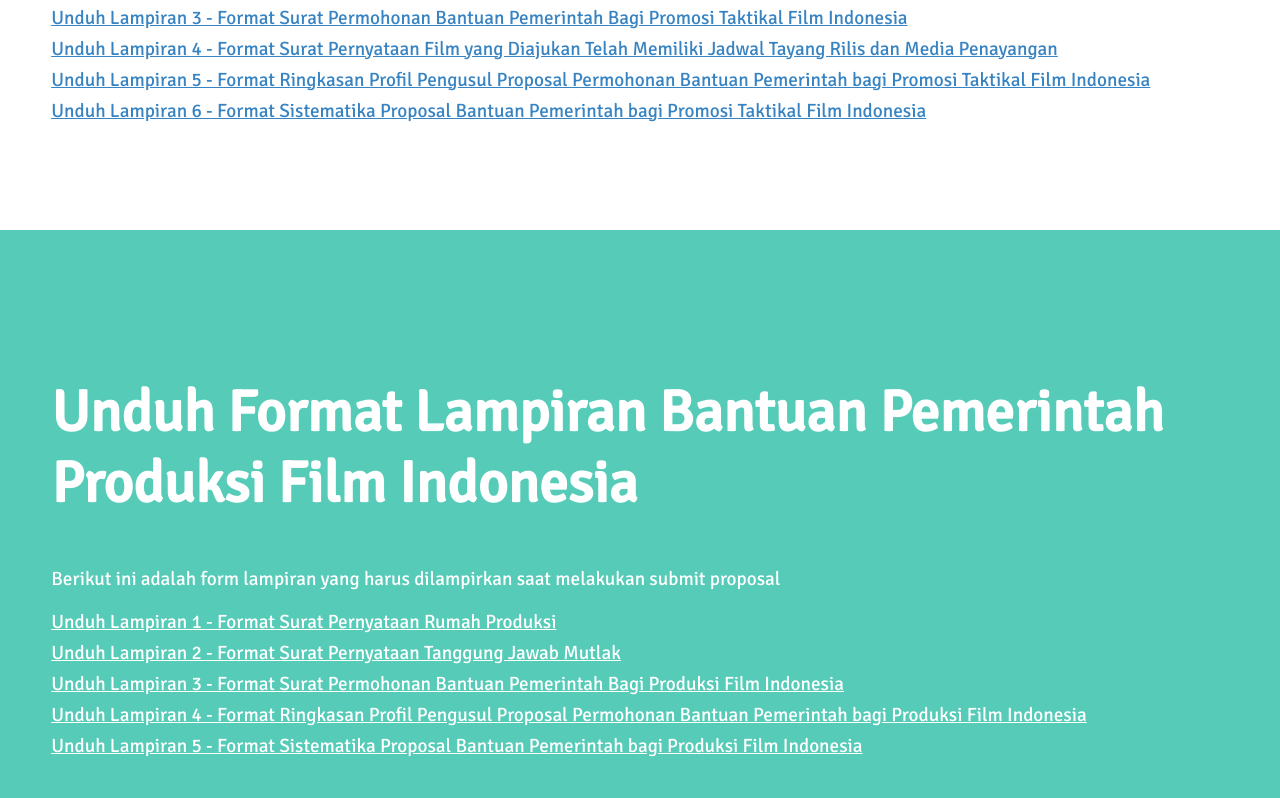
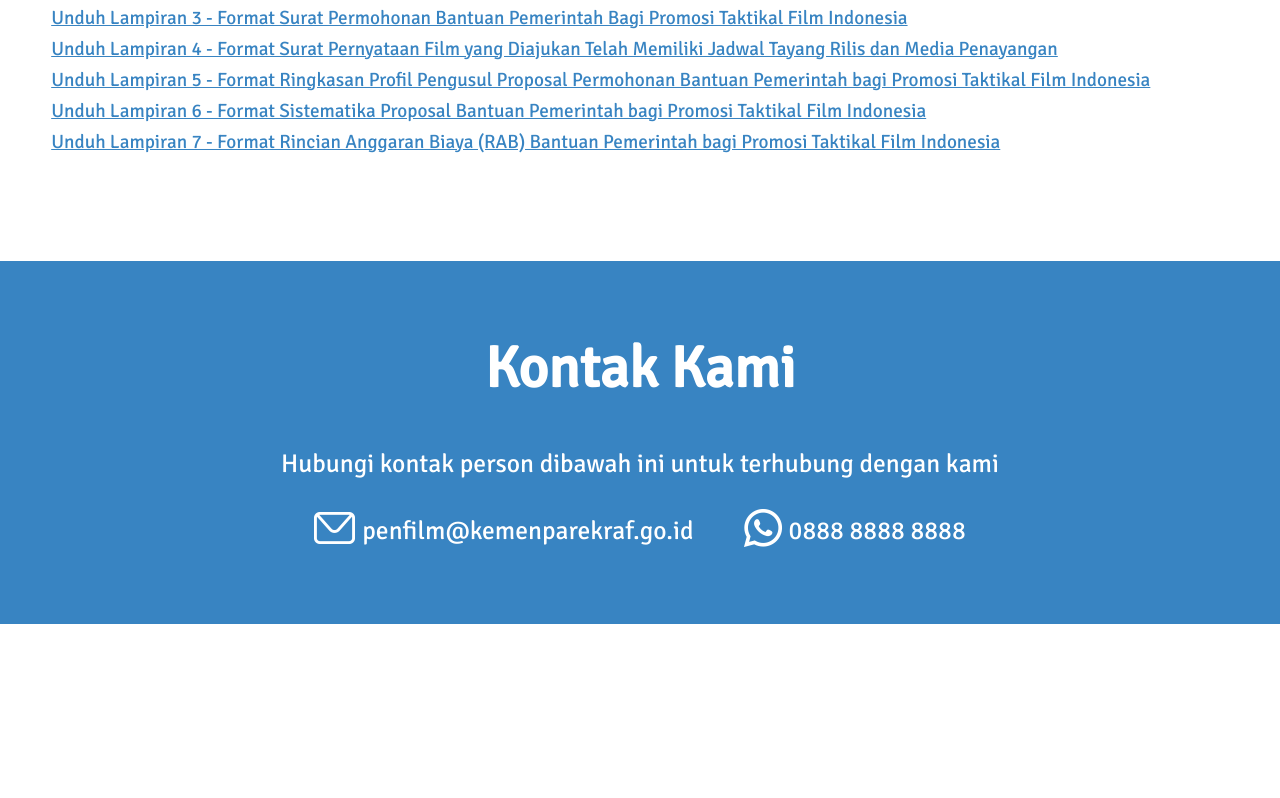
Before and after one commit to farolinar/penkemeparekraf-archive, a React (Create React App) app: page /unduh-formulir in a window 1280 px wide. Shown: the part 1182-1980 px from the top of the page. After the commit the page ends 1806 px from the top, so only its background shows below. Built offline with nearby package versions, Linux system fonts and the light colour scheme.

Commit message:
Update unduh formulir page

```diff
--- a/src/js/views/pages/downloadForm/index.js
+++ b/src/js/views/pages/downloadForm/index.js
@@ -6,27 +6,31 @@ import "./DownloadForm.scss";
 const TACTICAL_FORMS = [
     {
         name: "Unduh Lampiran 1 - Format Surat Pernyataan Rumah Produksi",
-        url: ""
+        url: "https://drive.google.com/uc?export=download&id=1yLnjwIvv9tQu4XkhApNdmEcBy5deLMxg"
     },
     {
         name: "Unduh Lampiran 2 - Format Surat Pernyataan Tanggung Jawab Mutlak",
-        url: ""
+        url: "https://drive.google.com/uc?export=download&id=1Xjc1yexliPU9Lp6LMidQr0xr5r6dkZNU"
     },
     {
         name: "Unduh Lampiran 3 - Format Surat Permohonan Bantuan Pemerintah Bagi Promosi Taktikal Film Indonesia",
-        url: ""
+        url: "https://drive.google.com/uc?export=download&id=13k1Oy_gX-ryd-sa0w1Sg926zHUhQSxuo"
     },
     {
         name: "Unduh Lampiran 4 - Format Surat Pernyataan Film yang Diajukan Telah Memiliki Jadwal Tayang Rilis dan Media Penayangan",
-        url: ""
+        url: "https://drive.google.com/uc?export=download&id=1cVaWjLh_p2_rJgWqimVk8coujoEJBc29"
     },
     {
         name: "Unduh Lampiran 5 - Format Ringkasan Profil Pengusul Proposal Permohonan Bantuan Pemerintah bagi Promosi Taktikal Film Indonesia",
-        url: ""
+        url: "https://drive.google.com/uc?export=download&id=14GPEQHn8USKpti_--bhlm_iqPmACb-O1"
     },
     {
         name: "Unduh Lampiran 6 - Format Sistematika Proposal Bantuan Pemerintah bagi Promosi Taktikal Film Indonesia",
-        url: ""
+        url: "https://drive.google.com/uc?export=download&id=1HljsRrfrRb9sOIRoSdObjhAcYtIXT6Q2"
+    },
+    {
+        name: "Unduh Lampiran 7 - Format Rincian Anggaran Biaya (RAB) Bantuan Pemerintah bagi Promosi Taktikal Film Indonesia",
+        url: "https://drive.google.com/uc?export=download&id=1XMsyYpIeUMysSsTcbBaMttROkO9mB9jd"
     },
 ]
 
@@ -72,9 +76,9 @@ const DownloadForm = () => {
                     <div className="our-program">
                         <a href={`#${ANCHOR.downloadTacticalForm}`}>Bantuan Pemerintah<br />Promosi Taktikal Film Indonesia</a>
                     </div>
-                    <div className="our-program">
+                    {/* <div className="our-program">
                         <a href={`#${ANCHOR.downloadProductionForm}`}>Bantuan Pemerintah<br />Produksi Film Indonesia</a>
-                    </div>
+                    </div> */}
                 </div>
             </div>
         </div>
@@ -93,7 +97,7 @@ const DownloadForm = () => {
             </div>
         </div>
 
-        <div className="download-form-production-wrapper download-form-wrapper" id={ANCHOR.downloadProductionForm}>
+        {/* <div className="download-form-production-wrapper download-form-wrapper" id={ANCHOR.downloadProductionForm}>
             <h2>Unduh Format Lampiran Bantuan Pemerintah Produksi Film Indonesia</h2>
             <p>Berikut ini adalah form lampiran yang harus dilampirkan saat melakukan submit proposal</p>
             <div className="download-forms">
@@ -105,7 +109,7 @@ const DownloadForm = () => {
                     })
                 }
             </div>
-        </div>
+        </div> */}
 
 
     </Template>
```
